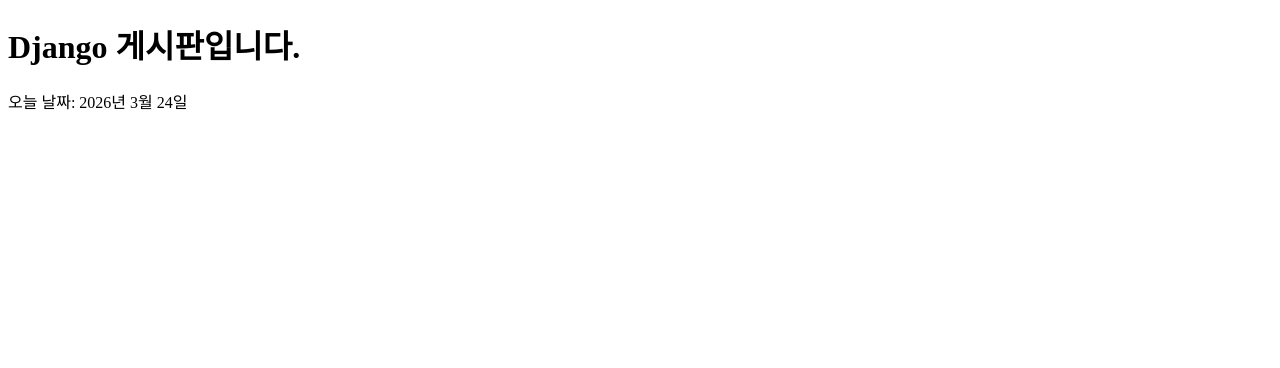
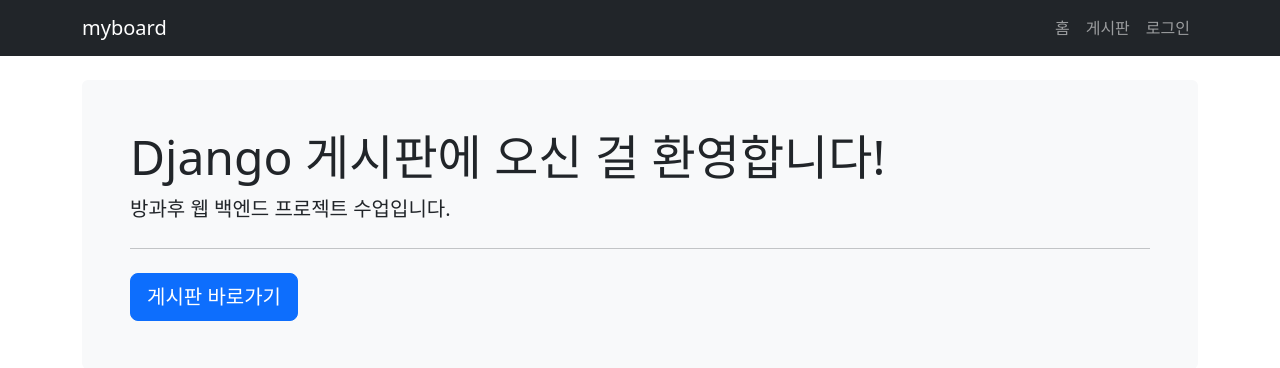
Before and after one commit to JHL967/myboard, a Django app: page / in a window 1280 px wide. Shown: the top 368 px of the page. Run offline with Django 5.2, Linux system fonts and the light colour scheme.

Commit message:
board 앱 생성 및 base.html 완성

```diff
--- /dev/null
+++ b/templates/base.html
@@ -0,0 +1,50 @@
+<!-- templates/base.html -->
+
+<!DOCTYPE html>
+<html lang="ko">
+<head>
+    <meta charset="UTF-8">
+    <meta name="viewport" content="width=device-width, initial-scale=1">
+    <title>{% block title %}myboard{% endblock %}</title>
+
+    <!-- Bootstrap CSS CDN -->
+    <link href="https://cdn.jsdelivr.net/npm/bootstrap@5.3.0/dist/css/bootstrap.min.css"
+          rel="stylesheet">
+</head>
+<body>
+
+    <!-- 네비게이션 바 -->
+    <nav class="navbar navbar-expand-lg navbar-dark bg-dark">
+        <div class="container">
+            <a class="navbar-brand" href="/">myboard</a>
+            <button class="navbar-toggler" type="button"
+                    data-bs-toggle="collapse" data-bs-target="#navbarNav">
+                <span class="navbar-toggler-icon"></span>
+            </button>
+            <div class="collapse navbar-collapse" id="navbarNav">
+                <ul class="navbar-nav ms-auto">
+                    <li class="nav-item">
+                        <a class="nav-link" href="/">홈</a>
+                    </li>
+                    <li class="nav-item">
+                        <a class="nav-link" href="#">게시판</a>
+                    </li>
+                    <li class="nav-item">
+                        <a class="nav-link" href="#">로그인</a>
+                    </li>
+                </ul>
+            </div>
+        </div>
+    </nav>
+
+    <!-- 각 페이지 내용이 들어오는 곳 -->
+    <div class="container mt-4">
+        {% block content %}
+        {% endblock %}
+    </div>
+
+    <!-- Bootstrap JS CDN -->
+    <script src="https://cdn.jsdelivr.net/npm/bootstrap@5.3.0/dist/js/bootstrap.bundle.min.js">
+    </script>
+</body>
+</html>
--- a/templates/board/index.html
+++ b/templates/board/index.html
@@ -1,13 +1,18 @@
 <!-- templates/board/index.html -->
 
-<!DOCTYPE html>
-<html lang="ko">
-<head>
-    <meta charset="UTF-8">
-    <title>myboard</title>
-</head>
-<body>
-    <h1>Django 게시판입니다.</h1>
-    <p>오늘 날짜: {{ today }}</p>
-</body>
-</html>
+{% extends 'base.html' %}
+
+{% block title %}홈 - myboard{% endblock %}
+
+{% block content %}
+<div class="row">
+    <div class="col-12">
+        <div class="jumbotron p-5 bg-light rounded">
+            <h1 class="display-5">Django 게시판에 오신 걸 환영합니다!</h1>
+            <p class="lead">방과후 웹 백엔드 프로젝트 수업입니다.</p>
+            <hr class="my-4">
+            <a class="btn btn-primary btn-lg" href="#">게시판 바로가기</a>
+        </div>
+    </div>
+</div>
+{% endblock %}
```
